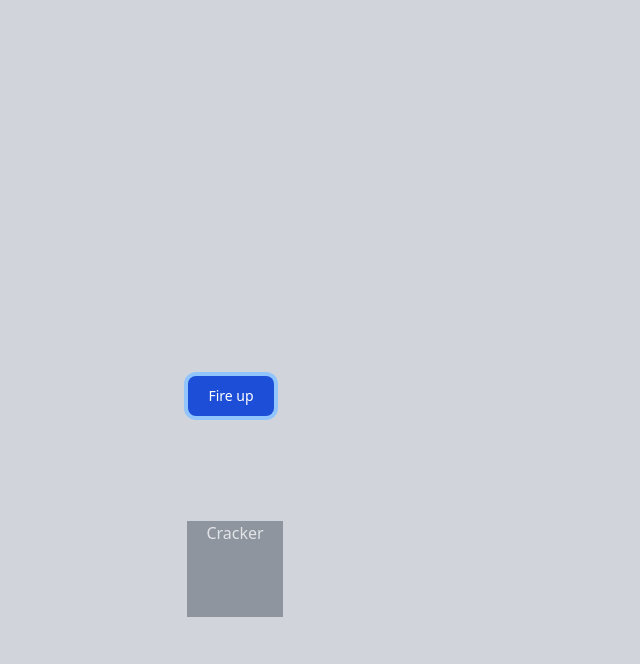
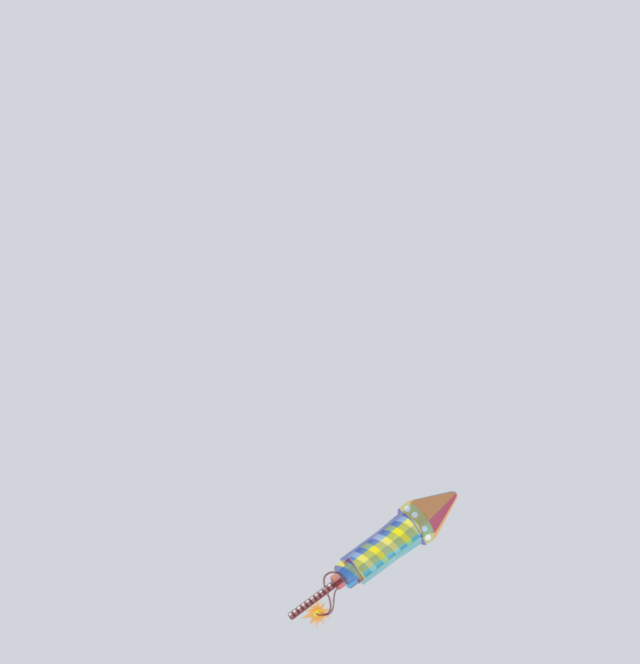
Before and after one commit to Deepakmukka1/DiwaliCelebrations, a React (Create React App) app: page / in a window 1280 px wide. Both pictures are taken after a click on the button "Fire up". Shown: the top 664 px of the page, without its empty margins (405-1045 px from the left). Built offline with nearby package versions, Linux system fonts and the light colour scheme.

Commit message:
feat: 💫 add animations

```diff
--- a/src/components/Cracker.js
+++ b/src/components/Cracker.js
@@ -1,25 +1,46 @@
-import React, { useLayoutEffect, useRef, useState } from 'react'
+import React, { useEffect, useLayoutEffect, useRef, useState } from "react";
+import CrackerSVG1 from "../assets/3crackers.svg";
+import CrackerSVG2 from "../assets/4crackers.svg";
 
 const Cracker = () => {
-
-    const [animation,setAnimation]=useState('wiggle');
-    const DivRef=useRef()
-    useLayoutEffect(()=>{
-        DivRef.current.style.bottom='4rem'
-    },[animation])
+  const [animation, setAnimation] = useState("wiggle");
+  const RightRocket = useRef();
+  const LeftRockets = useRef();
+  useLayoutEffect(() => {
+    RightRocket.current.style.bottom = "3rem";
+    LeftRockets.current.style.bottom = "3rem";
+  }, [animation]);
 
   return (
-    <section className='flex flex-col items-center justify-center h-full bg-gray-300'>
-        <div ref={DivRef} className={`absolute bottom-4 h-24 w-24 bg-gray-800 text-white text-center animate-${animation} `}>
-            Cracker
-        </div>
-    <button type="button" className="text-white bg-blue-700 hover:bg-blue-800 focus:ring-4 focus:ring-blue-300 font-medium rounded-lg text-sm px-5 py-2.5 mr-2 mb-2 dark:bg-blue-600 dark:hover:bg-blue-700 focus:outline-none dark:focus:ring-blue-800"
-    onClick={()=>{
-        setAnimation('moveup')
-    }}
-    >Fire up</button>
+    <section className="flex flex-col items-center justify-center h-screen bg-gray-300">
+
+      <img
+        alt="cracker"
+        src={CrackerSVG1}
+        ref={RightRocket}
+        className={`absolute bottom-4 h-52 w-52 text-white text-center animate-${animation} invisible`}
+      />
+
+    <img
+        alt="cracker"
+        src={CrackerSVG2}
+        ref={LeftRockets}
+        className={`absolute bottom-4 h-52 w-52 text-white text-center animate-${animation} invisible`}
+      />
+
+
+
+      {animation==="wiggle" && <button
+        type="button"
+        className="text-white bg-blue-700 hover:bg-blue-800 focus:ring-4 focus:ring-blue-300 font-medium rounded-lg text-sm px-5 py-2.5 mr-2 mb-2 dark:bg-blue-600 dark:hover:bg-blue-700 focus:outline-none dark:focus:ring-blue-800"
+        onClick={() => {
+          setAnimation("moveup");
+        }}
+      >
+        Fire up
+      </button>}
     </section>
-  )
-}
+  );
+};
 
-export default Cracker
+export default Cracker;
--- a/tailwind.config.js
+++ b/tailwind.config.js
@@ -3,28 +3,59 @@ module.exports = {
   darkMode: false, // or 'media' or 'class'
   theme: {
     extend: {
-        keyframes: {
-          wiggle: {
-            '0%, 100%': { transform: 'rotate(-10deg)' },
-            '50%': { transform: 'rotate(10deg)' },
+      keyframes: {
+        wiggle: {
+          "0%, 100%": { transform: "rotate(-10deg)" },
+          "50%": { transform: "rotate(10deg)" },
+        },
+        moveup: {
+          "0%": {
+            opacity: 0.4,
+            bottom: "3rem",
+            translate: "0 0",
+            rotate: "50deg",
           },
-          moveup:{
-           '0%':{
-              opacity:0.2,
-              bottom:'4rem'
+          "50%": {
+            opacity: 0.5,
+            visibility: "visible",
+            rotate: "55deg",
 
           },
-          '25%':{bottom:'8rem'},
-          '50%':{bottom:'16rem'},
-          '75%':{bottom:'32rem'},
-           '100%':{  opacity:1,bottom:'64rem'}
-          }
+          "100%": {
+            opacity: 1,
+            bottom: "70rem",
+            visibility: "visible",
+            translate: "650px 650px",
+            rotate: "60deg",
+          },
         },
-        animation: {
-          wiggle: 'wiggle 1s ease-in-out infinite',
-          moveup: 'moveup 2s ease-in infinite',
-        }
+        moveleft: {
+          "0%": {
+            opacity: 0.4,
+            bottom: "3rem",
+            translate: "0 0",
+            rotate: "-50deg",
+          },
+          "50%": {
+            opacity: 0.5,
+            visibility: "visible",
+            rotate: "-55deg",
 
+          },
+          "100%": {
+            opacity: 1,
+            bottom: "70rem",
+            visibility: "visible",
+            translate: "-350px -350px",
+            rotate: "-60deg",
+          },
+        },
+      },
+      animation: {
+        wiggle: "wiggle 1s ease-in-out infinite",
+        moveup: "moveup 2s ease-in 3",
+        moveleft: "moveleft 2s ease-in 3",
+      },
     },
   },
   variants: {
```
